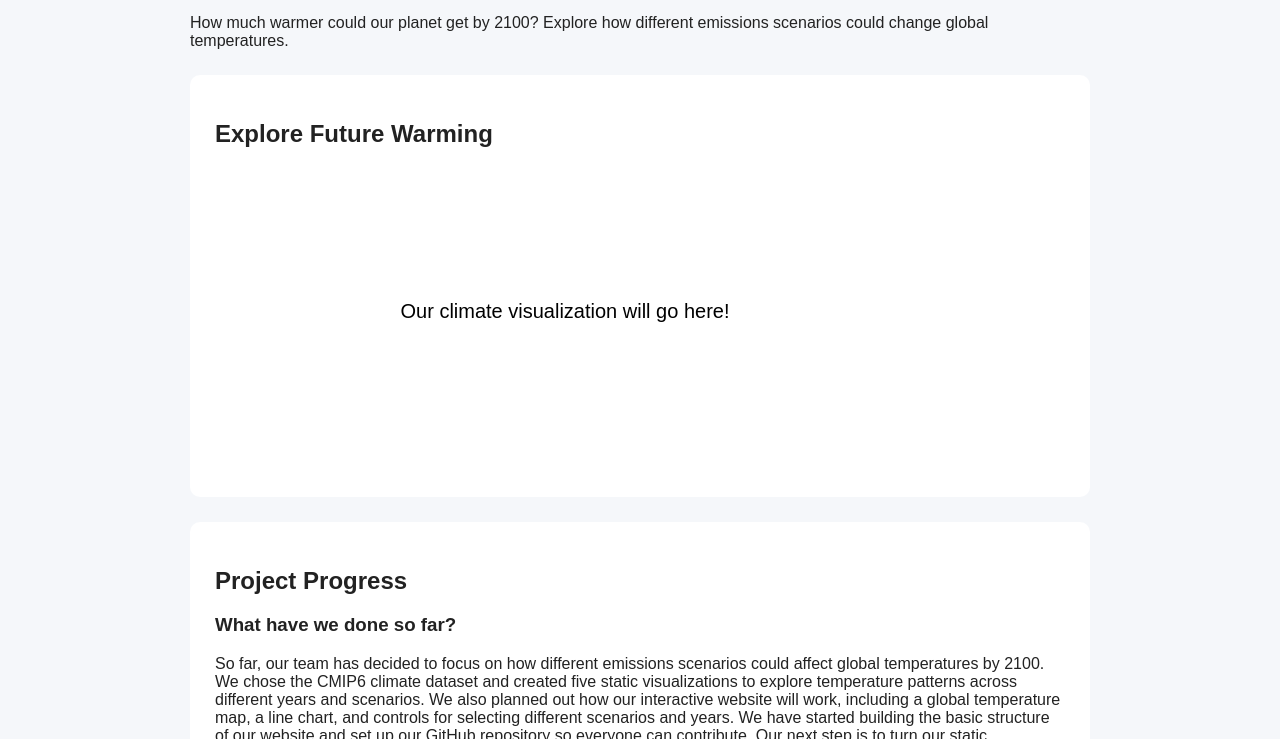
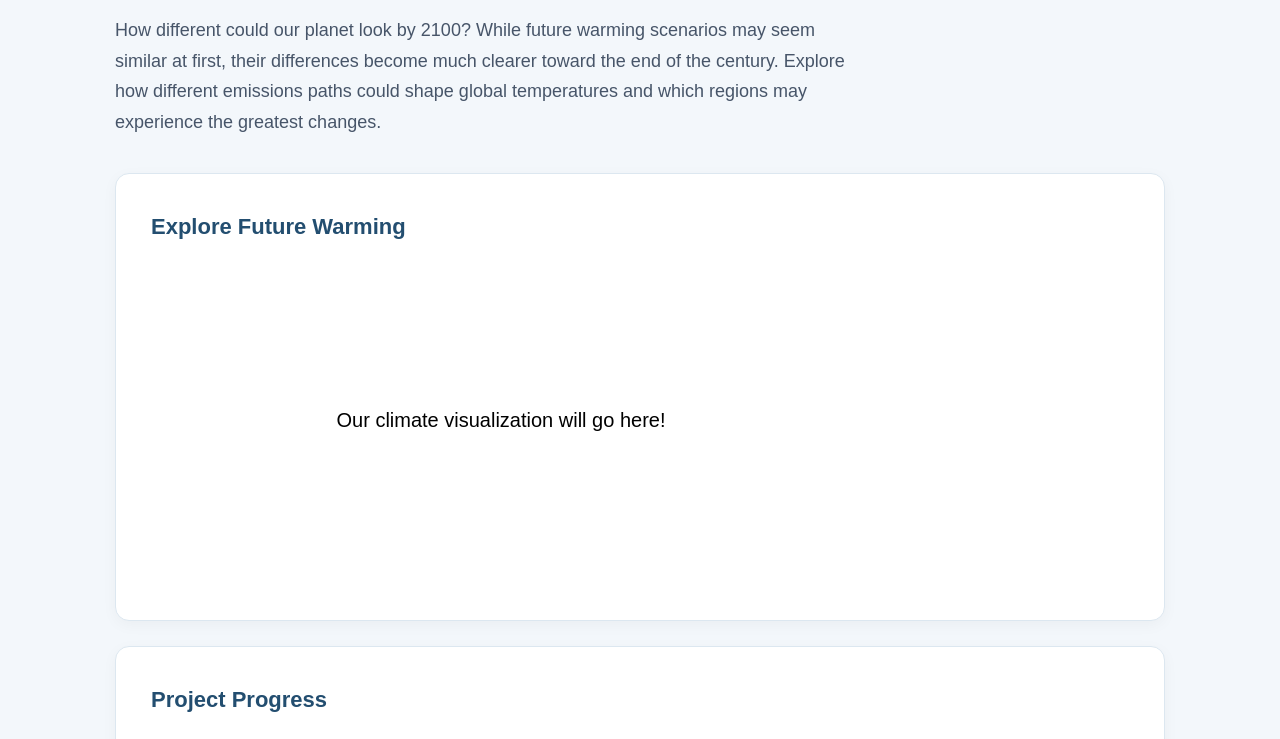
Before and after one commit to jtwijaya-gif/dsc106-final-project, a plain HTML site: page index.html in a window 1280 px wide. Shown: the part 154-893 px from the top of the page. Drawn offline with nearby package versions, Linux system fonts and the light colour scheme.

Commit message:
Polish final project website

```diff
--- a/index.html
+++ b/index.html
@@ -16,9 +16,12 @@
         <h2>Where Does Our Choice Matter Most?</h2>
 
         <p>
-            How much warmer could our planet get by 2100?
-            Explore how different emissions scenarios
-            could change global temperatures.
+            How different could our planet look by 2100?
+            While future warming scenarios may seem similar at first,
+            their differences become much clearer toward the end of
+            the century. Explore how different emissions paths could
+            shape global temperatures and which regions may experience
+            the greatest changes.
         </p>
 
         <section>
@@ -45,8 +48,7 @@
                 interactive ones that people can explore themselves.
             </p>
 
-            <h3>What will be the most challenging part of your
-                project to design, and why?</h3>
+            <h3>What will be the most challenging part of your project to design, and why?</h3>
             <p>
                 We think the most challenging part will be making the
                 global temperature map interactive while keeping it easy
@@ -63,6 +65,14 @@
                 reader.
             </p>
         </section>
+
+        <section>
+            <h2>Team Members</h2>
+            <p>
+                Taoyue Chen, Joseph Timmy Indra Wijaya,
+                Aedan Cook-Shen, and Nathaniel Djapri
+            </p>
+        </section>
     </main>
 </body>
 
--- a/style.css
+++ b/style.css
@@ -1,23 +1,81 @@
+* {
+    box-sizing: border-box;
+}
+
 body {
     font-family: Arial, sans-serif;
-    background: #f5f7fa;
-    color: #222;
+    background: #f3f7fb;
+    color: #263747;
     margin: 0;
-    padding: 40px;
+    padding: 50px 24px;
+    line-height: 1.6;
 }
 
 main {
-    max-width: 900px;
+    max-width: 1050px;
     margin: auto;
 }
 
 h1 {
-    color: #204a70;
+    color: #173b5e;
+    font-size: 38px;
+    margin: 0 0 5px;
+}
+
+h2 {
+    color: #234e70;
+    font-size: 22px;
+    margin-top: 0;
+}
+
+h3 {
+    color: #263747;
+    font-size: 17px;
+    margin-top: 25px;
+    margin-bottom: 10px;
+}
+
+p {
+    font-size: 16px;
+    line-height: 1.7;
+    color: #475569;
+}
+
+main > p {
+    max-width: 750px;
+    font-size: 18px;
+    margin-bottom: 35px;
 }
 
 section {
     background: white;
-    padding: 25px;
+    padding: 35px;
     margin-top: 25px;
-    border-radius: 10px;
+    border: 1px solid #dce7f0;
+    border-radius: 14px;
+    box-shadow: 0 4px 15px rgba(0, 0, 0, 0.04);
 }
+
+#visualization {
+    width: 100%;
+    overflow-x: auto;
+    padding-top: 15px;
+}
+
+#visualization svg {
+    max-width: 100%;
+}
+
+@media (max-width: 600px) {
+    body {
+        padding: 25px 15px;
+    }
+
+    h1 {
+        font-size: 30px;
+    }
+
+    section {
+        padding: 22px;
+    }
+}
```
Also changed, not shown: main.js (indentation only). Lines whose indentation alone changed are shown as unchanged.
